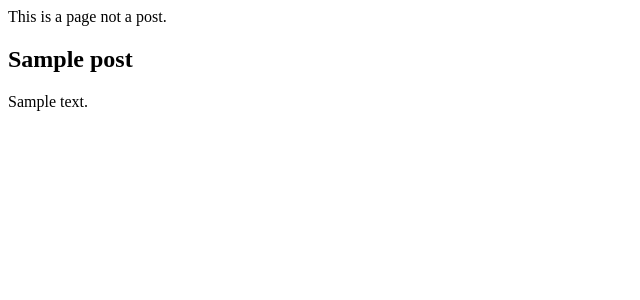
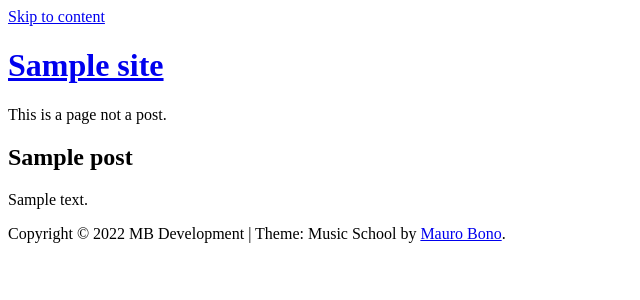
Before and after one commit to uptheirons78/music-school, a WordPress theme: template themes/music-school/page.php in a window 1280 px wide. Shown: the top 300 px of the page, without its empty margins (0-640 px from the left). Run offline with PHP 8.4 and a stand-in for WordPress, Linux system fonts and the light colour scheme; the site name, menu and one post (Sample post) are stand-ins, and other content is empty.

Commit message:
add - header and footer in basic version

```diff
--- /dev/null
+++ b/themes/music-school/footer.php
@@ -0,0 +1,36 @@
+<?php
+
+/**
+ * The template for displaying the footer
+ *
+ * Contains the closing of the #content div and all content after.
+ *
+ * @link https://developer.wordpress.org/themes/basics/template-files/#template-partials
+ *
+ * @package Music School
+ * @since 1.0.0
+ */
+
+if (!defined('ABSPATH')) {
+  exit; // Exit if accessed directly.
+}
+
+?>
+
+<footer class="site-footer">
+  <div class="site-info">
+    <p>Copyright &copy; <?php echo date('Y'); ?> MB Development
+      <span class="sep"> | </span>
+      <?php
+      printf(esc_html__('Theme: %1$s by %2$s.', 'music-school'), 'Music School', '<a href="https://maurobono.com/">Mauro Bono</a>');
+      ?>
+    </p>
+  </div><!-- .site-info -->
+</footer><!-- #colophon -->
+</div><!-- #page -->
+
+<?php wp_footer(); ?>
+
+</body>
+
+</html>
--- /dev/null
+++ b/themes/music-school/header.php
@@ -0,0 +1,43 @@
+<?php
+
+/**
+ * The header for our theme
+ *
+ * This is the template that displays all of the <head> section and everything up until <div id="content">
+ *
+ * @link https://developer.wordpress.org/themes/basics/template-files/#template-partials
+ *
+ * @package Music School
+ * @since 1.0.0
+ */
+
+if (!defined('ABSPATH')) {
+  exit; // Exit if accessed directly.
+}
+
+?>
+<!doctype html>
+<html <?php language_attributes(); ?>>
+
+<head>
+  <meta charset="<?php bloginfo('charset'); ?>">
+  <meta name="viewport" content="width=device-width, initial-scale=1">
+  <link rel="profile" href="https://gmpg.org/xfn/11">
+
+  <?php wp_head(); ?>
+</head>
+
+<body <?php body_class(); ?>>
+  <?php wp_body_open(); ?>
+  <div id="page" class="site">
+    <a class="skip-link screen-reader-text" href="#primary"><?php esc_html_e('Skip to content', 'music-school'); ?></a>
+
+    <header id="masthead" class="site-header">
+      <div class="site-branding">
+        <h1 class="site-title">
+          <a href="<?php echo esc_url(home_url('/')); ?>" rel="home">
+            <?php bloginfo('name'); ?>
+          </a>
+        </h1>
+      </div><!-- .site-branding -->
+    </header><!-- #masthead -->
--- a/themes/music-school/index.php
+++ b/themes/music-school/index.php
@@ -17,7 +17,10 @@ if ( ! defined( 'ABSPATH' ) ) {
   exit; // Exit if accessed directly.
 }
 
+get_header();
+
 ?>
+
 <div class="container">
   <?php if (have_posts()) : ?>
     <?php while (have_posts()) : ?>
@@ -30,3 +33,5 @@ if ( ! defined( 'ABSPATH' ) ) {
       <h2><?php echo __('There is no content to display here.', 'music-school'); ?></h2>
   <?php endif; ?>
 </div>
+
+<?php get_footer(); ?>
--- a/themes/music-school/page.php
+++ b/themes/music-school/page.php
@@ -9,13 +9,16 @@
  *
  * @link https://codex.wordpress.org/Template_Hierarchy
  *
- * @package Astra
+ * @package Music School
  * @since 1.0.0
  */
 
 if (!defined('ABSPATH')) {
   exit; // Exit if accessed directly.
 }
+
+get_header();
+
 ?>
 <div class="container">
   <?php if (have_posts()) : ?>
@@ -29,3 +32,5 @@ if (!defined('ABSPATH')) {
     <h2><?php echo __('There is no content to display here.', 'music-school'); ?></h2>
   <?php endif; ?>
 </div>
+
+<?php get_footer(); ?>
--- a/themes/music-school/single.php
+++ b/themes/music-school/single.php
@@ -1,4 +1,5 @@
 <?php
+
 /**
  *
  * The template for displaying all single posts.
@@ -15,6 +16,8 @@ if (!defined('ABSPATH')) {
   exit; // Exit if accessed directly.
 }
 
+get_header();
+
 ?>
 <div class="container">
   <?php if (have_posts()) : ?>
@@ -27,3 +30,5 @@ if (!defined('ABSPATH')) {
     <h2><?php echo __('There is no content to display here.', 'music-school'); ?></h2>
   <?php endif; ?>
 </div>
+
+<?php get_footer(); ?>
```
